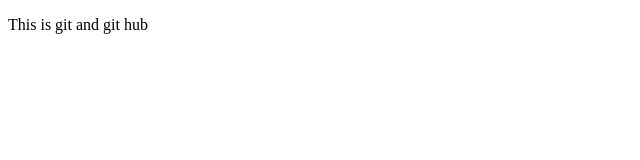
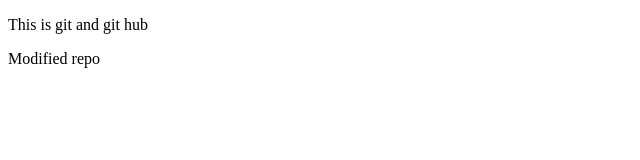
Before and after one commit to TanishaValliSheik/gitpractice, a plain HTML site: page home.html in a window 1280 px wide. Shown: the full height of the page, 0-640 px from the left. Drawn offline with Linux system fonts and the light colour scheme.

Commit message:
Update home.html

```diff
--- a/home.html
+++ b/home.html
@@ -7,5 +7,6 @@
 </head>
 <body>
     <p>This is git and git hub</p>
+    <p>Modified repo</p>
 </body>
 </html>
```
